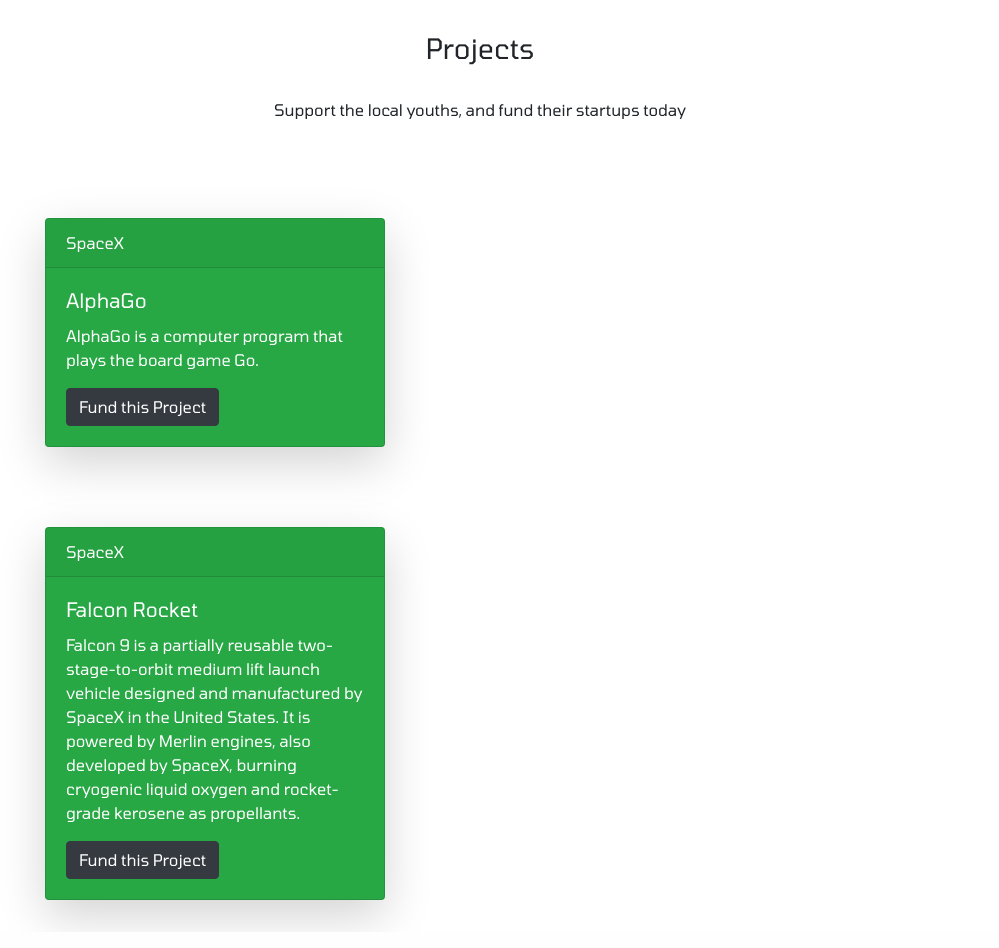
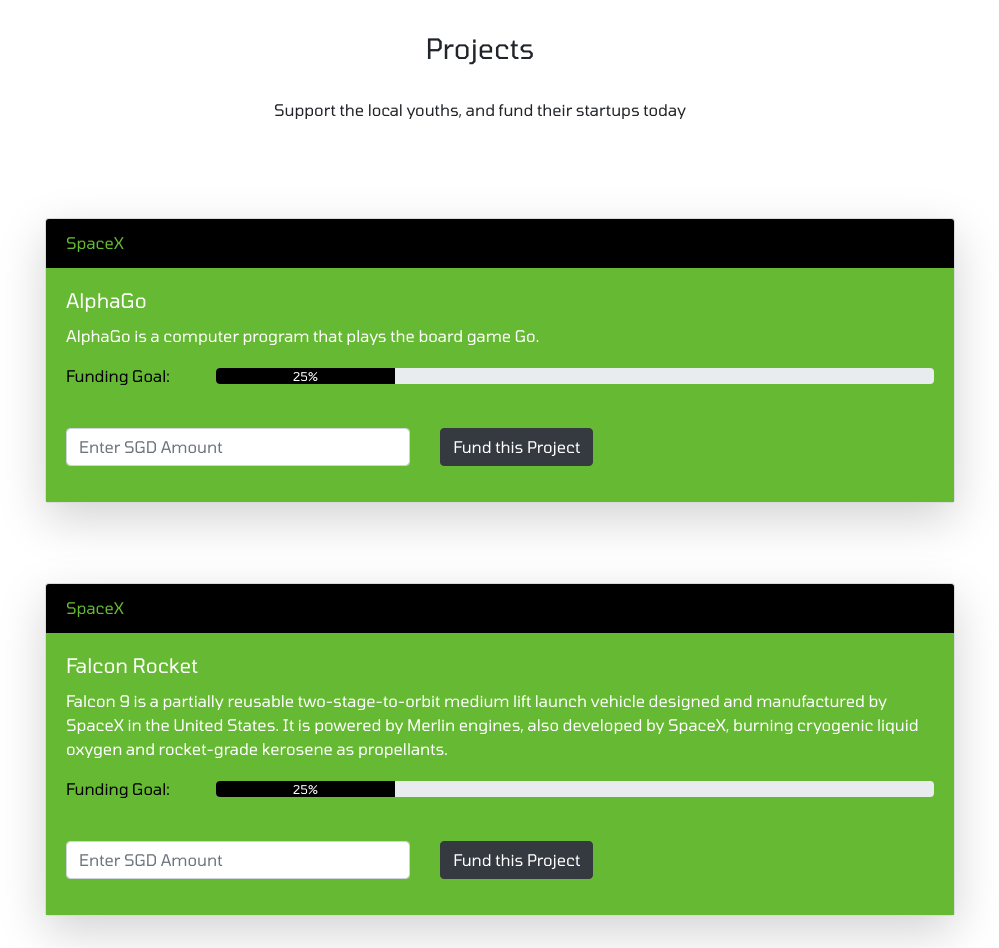
Before and after one commit to twickatwk/finalbankrepo, a Flask app: page /investors in a window 1280 px wide. Shown: the part 56-1004 px from the top of the page, without its empty margins (160-1159 px from the left). Run offline with Flask 2, Linux system fonts and the light colour scheme; some libraries are stand-ins or nearby versions.

Commit message:
finished design for the funding box

```diff
--- a/static/css/investors.css
+++ b/static/css/investors.css
@@ -31,8 +31,18 @@ body {
 }
 
 .card {
-    max-width: 30rem;
+    min-width: 30rem;
     margin: 5rem;
+}
+
+.card-body {
+    color: white;
+    background-color: #66B933;
+}
+
+.card-header {
+    color: #66B933;
+    background-color: #000000;
 }
 
 .page-wrapper {
@@ -42,3 +52,16 @@ body {
 .navbar {
     margin-bottom: 0rem;
 }
+
+.progress {
+    margin-top: 0.3rem;
+}
+
+#bartxt {
+    color:black
+}
+
+.progress-bar {
+    width: 25%;
+    background: black;
+}
--- a/static/js/investors.js
+++ b/static/js/investors.js
@@ -9,7 +9,6 @@ function dataCallback(data) {
 
 class Page extends React.Component {
     render() {
-        console.log('Hello World')
 
         return(
             <div>
@@ -103,8 +102,8 @@ class ProjectRow extends React.Component {
 
         return(
             <div class="container">
-                <div class="row">
-                    <div class="col-6 d-flex justify-content-center">
+                <div class="row align-items-center">
+                    <div class="col-12 d-flex justify-content-center">
                        <ul>
                            {rows}
                         </ul>
@@ -119,12 +118,35 @@ class ProjectBox extends React.Component {
 
     render(){
         return(
-            <div class="card text-white bg-success mb-3 bg-black shadow-lg">
+            <div class="card text-white mb-3 bg-light shadow-lg">
                 <div class="card-header">SpaceX</div>
                 <div class="card-body">
                     <h5 class="card-title">{this.props.data[0]}</h5>
                     <p class="card-text">{this.props.data[1]}</p>
-                    <button type="button" class="btn btn-dark">Fund this Project</button>
+                    <div class="row">
+                        <div class="col-2">
+                            <p><span id="bartxt">Funding Goal:</span></p>
+                        </div>
+                        <div class="col-10">
+                        <div class="progress">
+                            <div class="progress-bar" role="progressbar" aria-valuenow="25" aria-valuemin="0" aria-valuemax="100">25%</div>
+                            </div>
+                        </div>
+                    </div>
+                    <br/>
+                    <form>
+                        <div class="form-group">
+                            <div class="row">
+                                <div class="col-5">
+                                    <input class="form-control" type="text" placeholder="Enter SGD Amount"/>
+                                </div>
+                                <div class="col-7">
+                                    <button type="submit" class="btn btn-dark">Fund this Project</button>
+                                </div>
+                            </div>
+
+                        </div>
+                    </form>
                 </div>
             </div>
         )
```
